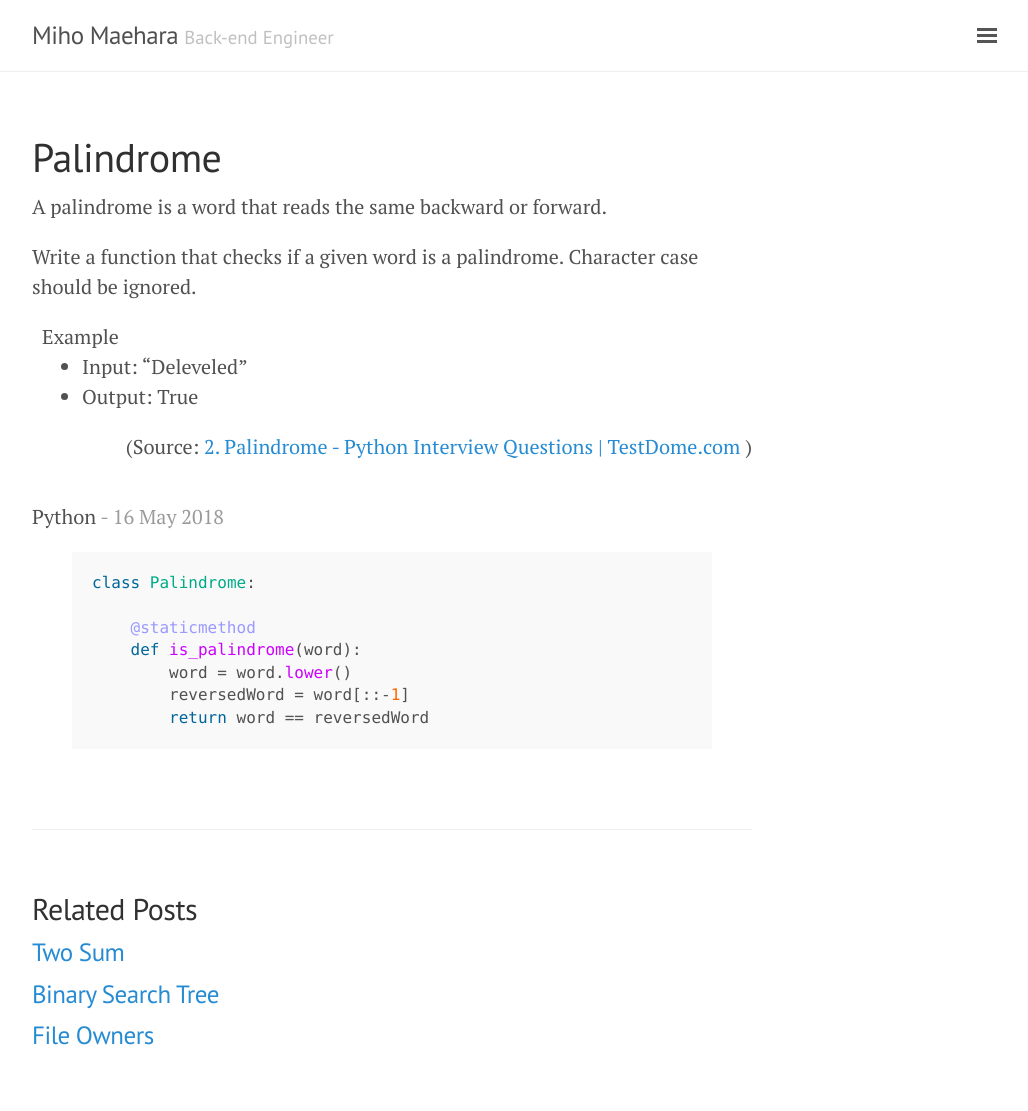
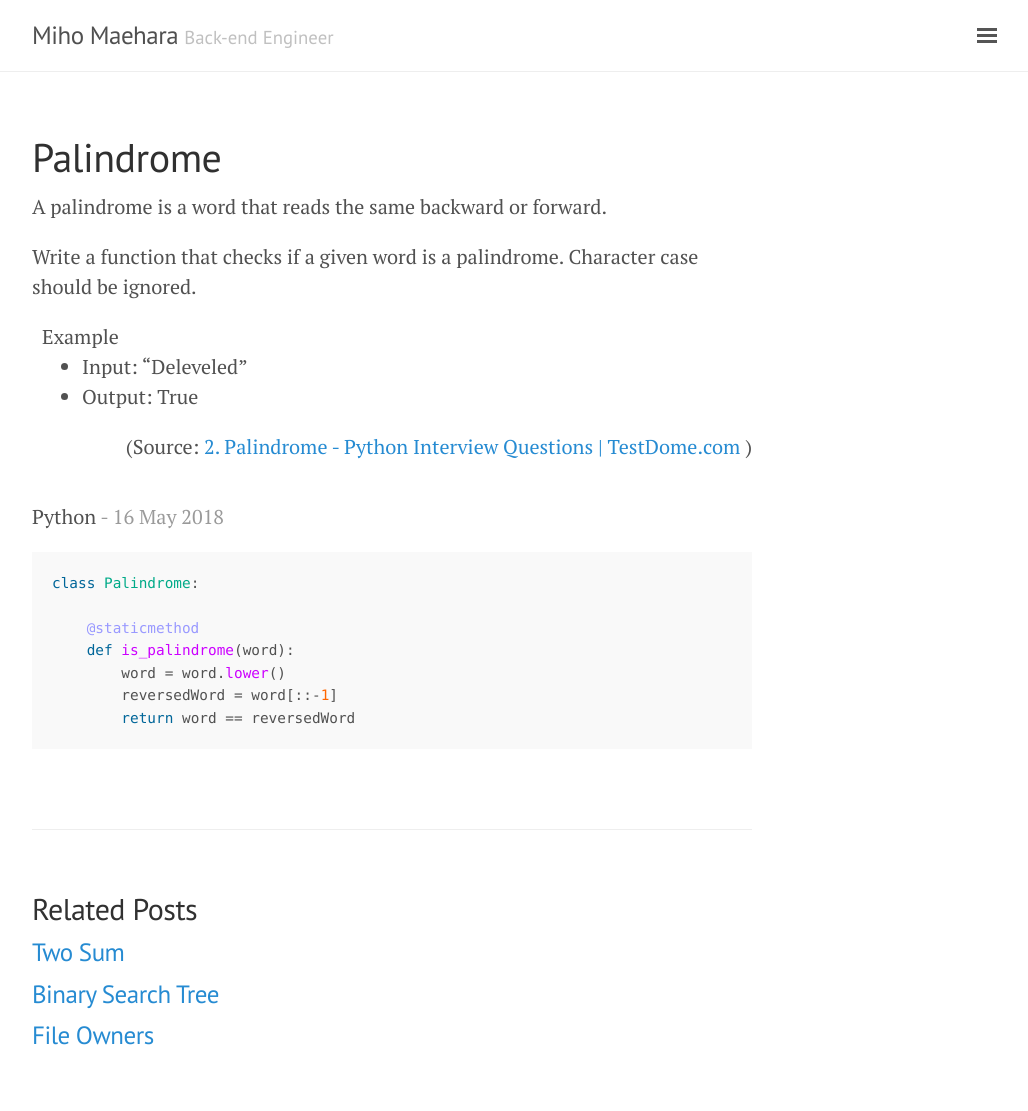
Before and after one commit to rami6/portfolio, a Jekyll site: the page built from algorithms/_posts/2018-05-16-palindrome.md, in a window 1280 px wide. Shown: the whole page, without its empty margins (248-1276 px from the left). Built offline with Jekyll 4.4.1, drawn with Linux system fonts in a browser that asks for light colours.

Commit message:
Update style of code highlight

```diff
--- a/assets/css/poole.css
+++ b/assets/css/poole.css
@@ -174,7 +174,8 @@ pre {
 }
 pre code {
   padding: 0;
-  font-size: 100%;
+  /* customized (original: 100%) */
+  font-size: 90%;
   color: inherit;
   background-color: transparent;
 }
@@ -183,6 +184,9 @@ pre code {
 .highlight {
   margin-bottom: 1rem;
   border-radius: 4px;
+  /* customized */
+  margin-left: 0px;
+  margin-right: 0px;
 }
 .highlight pre {
   margin-bottom: 0;
--- a/public/css/poole.css
+++ b/public/css/poole.css
@@ -174,7 +174,8 @@ pre {
 }
 pre code {
   padding: 0;
-  font-size: 100%;
+  /* customized (original: 100%) */
+  font-size: 90%;
   color: inherit;
   background-color: transparent;
 }
@@ -183,6 +184,9 @@ pre code {
 .highlight {
   margin-bottom: 1rem;
   border-radius: 4px;
+  /* customized */
+  margin-left: 0px;
+  margin-right: 0px;
 }
 .highlight pre {
   margin-bottom: 0;
```
